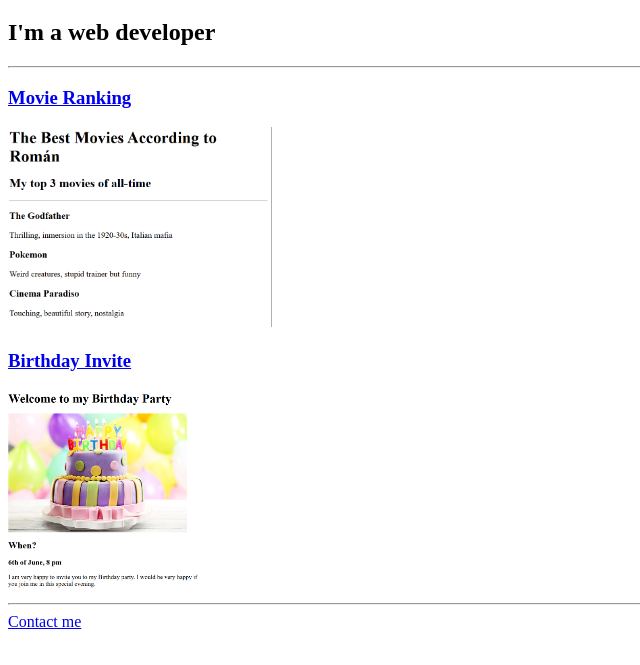
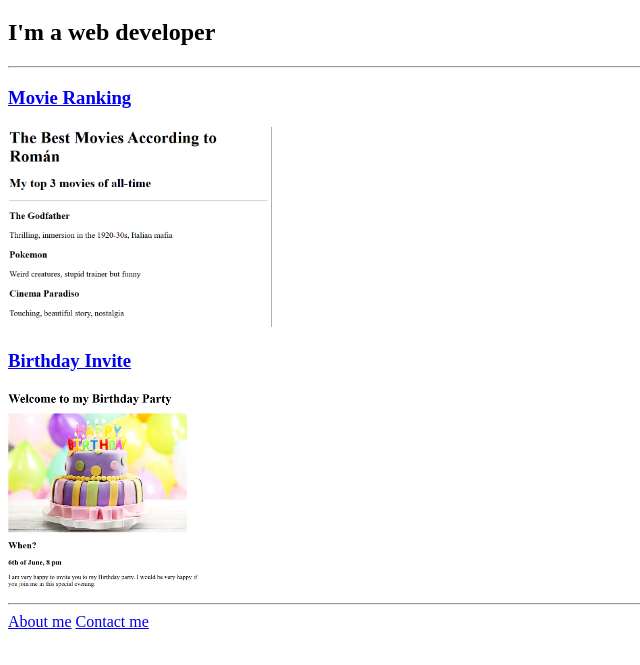
Before and after one commit to rsantos-music/html-portfolio1, a plain HTML site: page index.html in a window 1280 px wide. Shown: the part 61-726 px from the top of the page, without its empty margins (0-640 px from the left). Drawn offline with Linux system fonts and the light colour scheme.

Commit message:
Fix formatting of links in index.html

```diff
--- a/index.html
+++ b/index.html
@@ -19,6 +19,6 @@
 
         <img src="./assets/images/birthday-invite.png" height="200" alt="Birthday invite"/>
     <hr/>
-    <a href=".public/about.html>About me</a><a href=".public/contact.html">Contact me</a>
+    <a href=".public/about.html">About me</a> <a href=".public/contact.html">Contact me</a>
 </body>
 </html>
```
